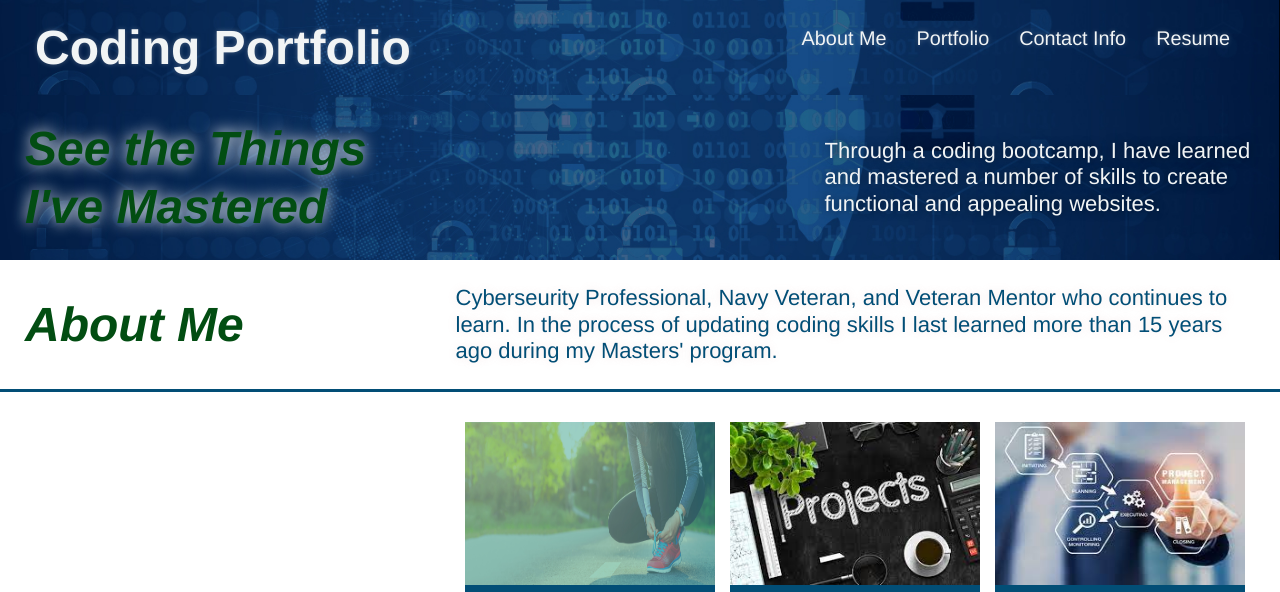
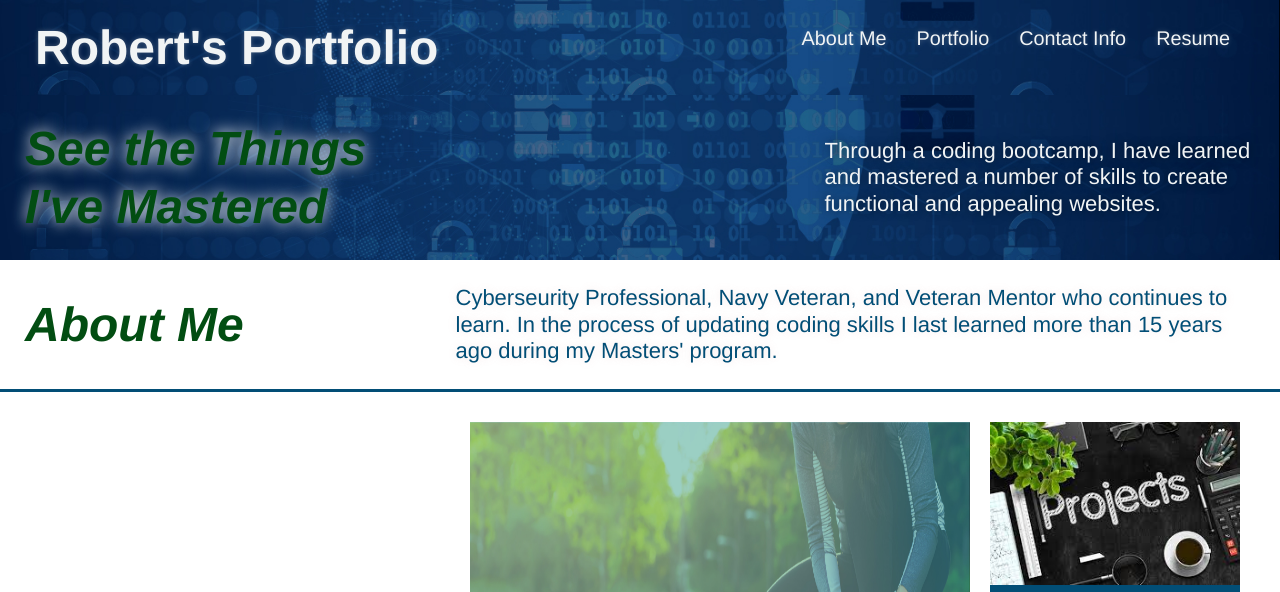
Before and after one commit to texrob20/pro-portfolio, a plain HTML site: page index.html in a window 1280 px wide. Shown: the top 592 px of the page. Drawn offline with Linux system fonts and the light colour scheme.

```diff
--- a/assets/css/style.css
+++ b/assets/css/style.css
@@ -201,6 +201,10 @@ section {
   color:gray;
 }
 
+.project:first-child {
+  width: 500px;
+  height: 500px;
+}
 /* WORK END */
 
 /* CONTACT ME STYLES START */
--- a/index.html
+++ b/index.html
@@ -10,7 +10,7 @@
     <!-- navigation -->
     <header>
       <h1>
-        <a href="/">Coding Portfolio</a>
+        <a href="/">Robert's Portfolio</a>
       </h1>
       <nav>
         <ul>
```
Also changed, not shown: 1 other file.
